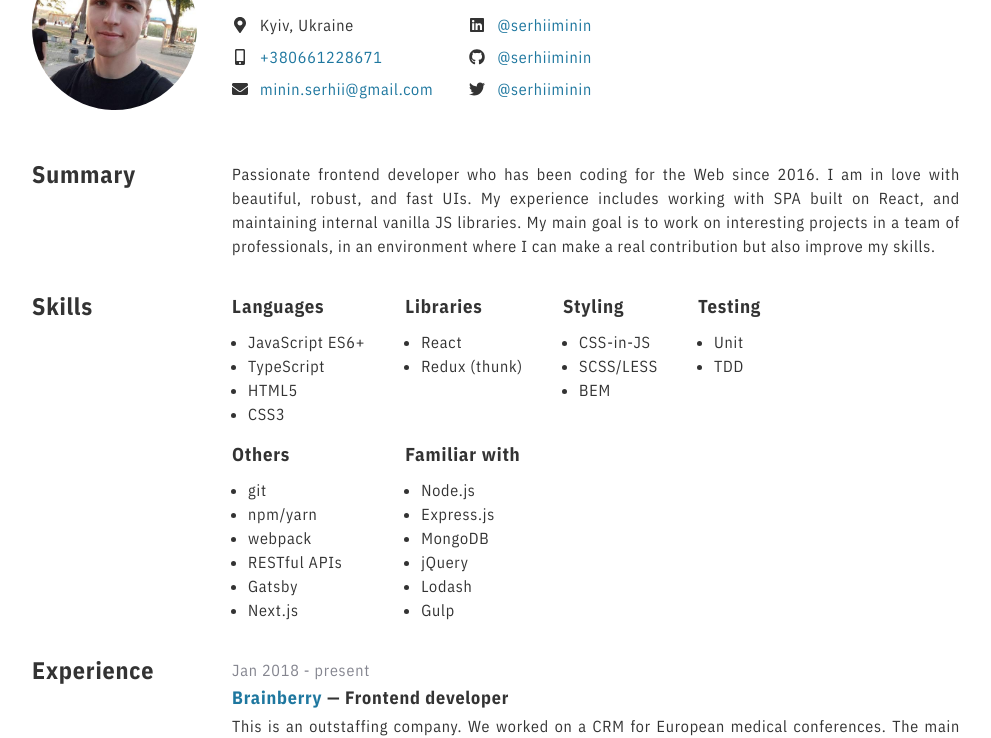
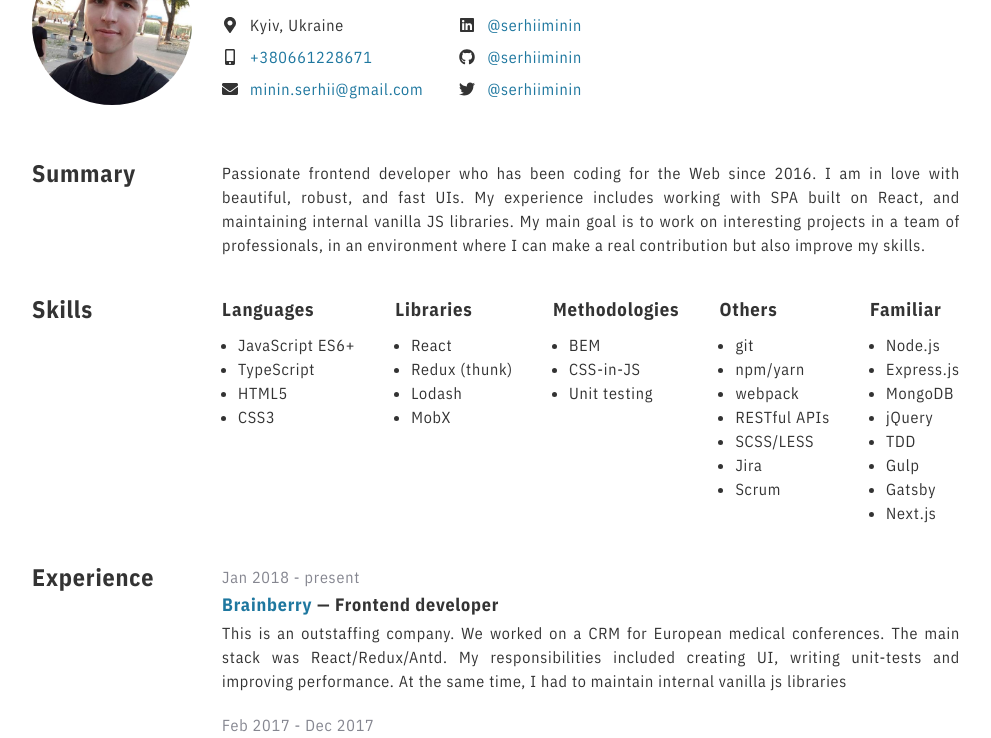
Before and after one commit to serhiiminin/cv, a Gatsby site: page / in a window 1280 px wide. Shown: the part 79-817 px from the top of the page, without its empty margins (144-1135 px from the left). Built offline with nearby package versions, Linux system fonts and the light colour scheme; Gatsby itself is replaced by a stand-in of ours.

Commit message:
feat: update styles for skills

```diff
--- a/data/index.json
+++ b/data/index.json
@@ -19,23 +19,19 @@
     },
     {
       "title": "Libraries",
-      "value": ["React", "Redux (thunk)"]
+      "value": ["React", "Redux (thunk)", "Lodash", "MobX"]
     },
     {
-      "title": "Styling",
-      "value": ["CSS-in-JS", "SCSS/LESS", "BEM"]
-    },
-    {
-      "title": "Testing",
-      "value": ["Unit", "TDD"]
+      "title": "Methodologies",
+      "value": ["BEM", "CSS-in-JS", "Unit testing"]
     },
     {
       "title": "Others",
-      "value": ["git", "npm/yarn", "webpack", "RESTful APIs", "Gatsby", "Next.js"]
+      "value": ["git", "npm/yarn", "webpack", "RESTful APIs", "SCSS/LESS", "Jira", "Scrum"]
     },
     {
-      "title": "Familiar with",
-      "value": ["Node.js", "Express.js", "MongoDB", "jQuery", "Lodash", "Gulp"]
+      "title": "Familiar",
+      "value": ["Node.js", "Express.js", "MongoDB", "jQuery", "TDD", "Gulp", "Gatsby", "Next.js"]
     }
   ],
   "experience": [
--- a/src/components/contacts.js
+++ b/src/components/contacts.js
@@ -25,8 +25,8 @@ const ContactsInner = styled.div`
 `
 
 const ImageWrapper = styled.div`
-  height: 16.5rem;
-  width: 16.5rem;
+  height: 16rem;
+  width: 16rem;
   border-radius: 50%;
   overflow: hidden;
   display: none;
@@ -53,7 +53,7 @@ const Contacts = ({ contacts, theme }) => {
         <Image/>
       </ImageWrapper>
     )}>
-      <>
+      <div>
         <TitlesBlock position={position} name={name}/>
         <ContactsInner>
           <ContactLines
@@ -78,7 +78,7 @@ const Contacts = ({ contacts, theme }) => {
             ]}
           />
         </ContactsInner>
-      </>
+      </div>
     </Section>
   )
 }
--- a/src/components/ditailed-line.js
+++ b/src/components/ditailed-line.js
@@ -4,7 +4,6 @@ import styled from "styled-components"
 import Anchor from "./anchor"
 
 const LineWrapper = styled.div`
-  margin-bottom: ${({ theme }) => theme.spacing[5]};
   display: grid;
   row-gap: ${({ theme }) => theme.spacing[0]};
 `
--- a/src/components/section.js
+++ b/src/components/section.js
@@ -5,21 +5,23 @@ import styled from "styled-components"
 const Section = styled.section`
   display: grid;
   grid-template-columns: 100%;
-  margin-bottom: ${({ theme }) => theme.spacing[8]};
+  margin-bottom: ${({ theme }) => theme.spacing[9]};
 
   @media (min-width: 768px) {
-     grid-template-columns: 20rem auto;
+     grid-template-columns: 19rem auto;
   }
 
   @media print {
-    grid-template-columns: 20rem auto;
-    margin-bottom: ${({ theme }) => theme.spacing[4]};
+    grid-template-columns: 19rem auto;
   }
 `
 
 const TitleWrapper = styled.div``
 
-const DetailsWrapper = styled.div``
+const DetailsWrapper = styled.div`
+  display: grid;
+  row-gap: ${({ theme }) => theme.spacing[4]};
+`
 
 const Title = styled.h2`
   display: flex;
--- a/src/components/skill-lines.js
+++ b/src/components/skill-lines.js
@@ -15,6 +15,9 @@ const SkillsList = styled.ul`
 
   @media print {
     grid-template-columns: repeat(3, max-content);
+    justify-content: space-between;
+    column-gap: ${({ theme }) => theme.spacing[2]};
+    row-gap: ${({ theme }) => theme.spacing[6]};
   }
 
   @media (min-width: 576px) {
@@ -22,7 +25,7 @@ const SkillsList = styled.ul`
   }
 
   @media (min-width: 992px) {
-     grid-template-columns: repeat(4, max-content);
+    grid-template-columns: repeat(5, max-content);
   }
 `
 
```
